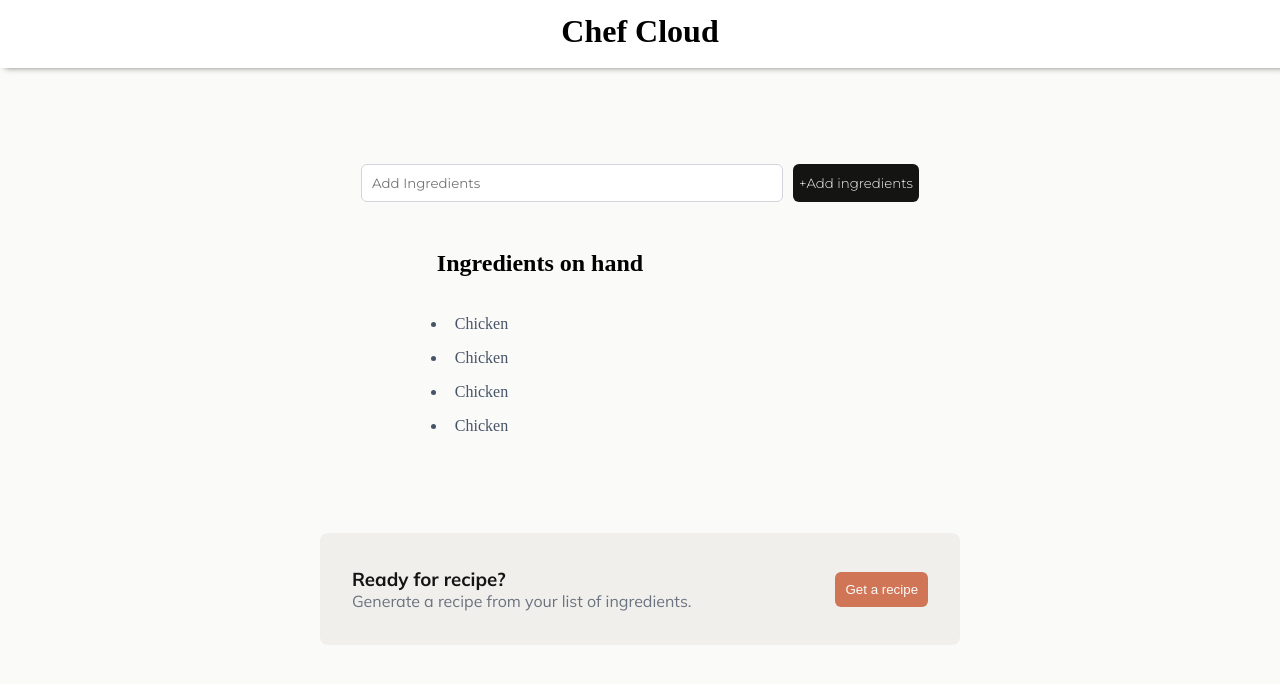
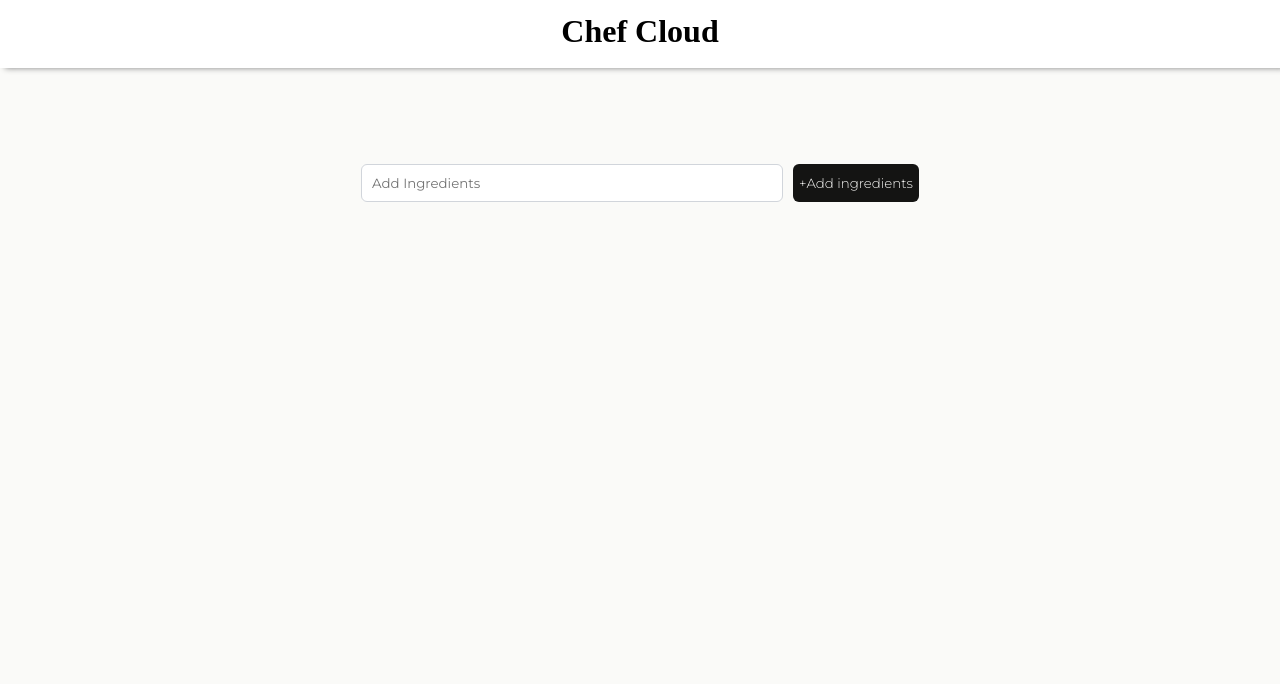
Before and after one commit to Raju00218/Chefcloud, a React (Vite) app: page / in a window 1280 px wide. Shown: the top 684 px of the page. Built offline with nearby package versions, Linux system fonts and the light colour scheme; no server answers; a web font is replaced by a local one; what @huggingface/inference would draw is missing.

Commit message:
Changed hardcoded array in ingredient useState

```diff
--- a/src/Components/MainPage.jsx
+++ b/src/Components/MainPage.jsx
@@ -7,7 +7,7 @@ import { getRecipeMistral } from "./ai";
 
 
 function Addingredients() {
-  const [ingredient, setIngredients] = React.useState(['Chicken', 'Chicken', 'Chicken','Chicken'])
+  const [ingredient, setIngredients] = React.useState([])
   const [recipeShown, setRecipeShown]= React.useState("")
 
   const recipeSection = React.useRef(null)
```
